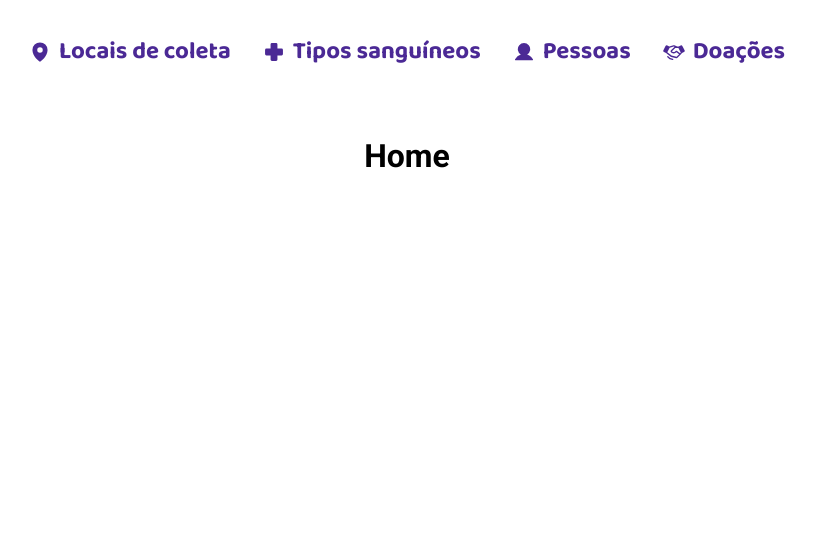
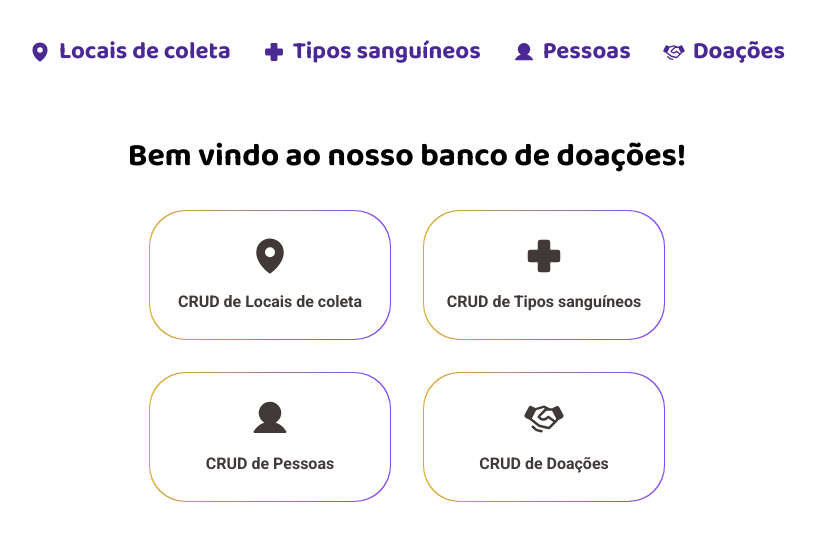
Before and after one commit to UFOP-CSI477/2022-02-atividades-ArthurEnrique15, a React (Vite) app in the folder Atividades/atividade-pratica-02/: page / in a window 1280 px wide. Shown: the top 540 px of the page, without its empty margins (233-1049 px from the left). Built offline with nearby package versions, Linux system fonts and the light colour scheme.

Commit message:
feat: finish home page

```diff
--- a/Atividades/atividade-pratica-02/src/pages/Home/index.tsx
+++ b/Atividades/atividade-pratica-02/src/pages/Home/index.tsx
@@ -1,3 +1,54 @@
+import {
+  HomeContainer,
+  TitleContainer,
+  PanelsContainer,
+  PanelOption,
+  PanelOptionBorder,
+} from './styles'
+
+import { NavLink } from 'react-router-dom'
+import { MapPin, FirstAid, User, Handshake } from 'phosphor-react'
+
 export function Home() {
-  return <h1>Home</h1>
+  return (
+    <HomeContainer>
+      <TitleContainer>
+        <span>Bem vindo ao nosso banco de doações!</span>
+      </TitleContainer>
+      <PanelsContainer>
+        <NavLink to="/collection-place">
+          <PanelOptionBorder>
+            <PanelOption>
+              <MapPin size={40} weight="fill" />
+              <span>CRUD de Locais de coleta</span>
+            </PanelOption>
+          </PanelOptionBorder>
+        </NavLink>
+        <NavLink to="/blood-type">
+          <PanelOptionBorder>
+            <PanelOption>
+              <FirstAid size={40} weight="fill" />
+              <span>CRUD de Tipos sanguíneos</span>
+            </PanelOption>
+          </PanelOptionBorder>
+        </NavLink>
+        <NavLink to="/person">
+          <PanelOptionBorder>
+            <PanelOption>
+              <User size={40} weight="fill" />
+              <span>CRUD de Pessoas</span>
+            </PanelOption>
+          </PanelOptionBorder>
+        </NavLink>
+        <NavLink to="/donation">
+          <PanelOptionBorder>
+            <PanelOption>
+              <Handshake size={40} weight="fill" />
+              <span>CRUD de Doações</span>
+            </PanelOption>
+          </PanelOptionBorder>
+        </NavLink>
+      </PanelsContainer>
+    </HomeContainer>
+  )
 }
--- /dev/null
+++ b/Atividades/atividade-pratica-02/src/pages/Home/styles.ts
@@ -0,0 +1,72 @@
+import styled from 'styled-components'
+
+export const HomeContainer = styled.main`
+  display: flex;
+  flex-direction: column;
+  justify-content: center;
+  align-items: center;
+
+  gap: 2rem;
+
+  margin: 0 auto;
+
+  width: 100%;
+`
+
+export const TitleContainer = styled.div`
+  font-size: 2rem;
+  font-family: 'Baloo 2';
+  font-weight: 700;
+`
+
+export const PanelsContainer = styled.div`
+  display: grid;
+  grid-template-columns: repeat(2, 1fr);
+
+  gap: 2rem;
+`
+
+export const PanelOption = styled.div`
+  display: flex;
+  flex-direction: column;
+
+  align-items: center;
+  justify-content: center;
+
+  gap: 1rem;
+
+  width: 15rem;
+  height: 8rem;
+
+  border-radius: 36px;
+
+  background-color: ${({ theme }) => theme.white};
+  color: ${({ theme }) => theme['base-subtitle']};
+
+  font-weight: 700;
+
+  transition: 0.2s;
+
+  &:hover {
+    cursor: pointer;
+    color: ${({ theme }) => theme.yellow};
+  }
+`
+
+export const PanelOptionBorder = styled.div`
+  display: flex;
+  align-items: center;
+  justify-content: center;
+  background-image: linear-gradient(
+    to right,
+    ${({ theme }) => theme.yellow},
+    ${({ theme }) => theme.purple}
+  );
+
+  border-radius: 36px;
+
+  padding: 1px;
+
+  width: 15rem + 1px;
+  height: 8rem + 1px;
+`
```
